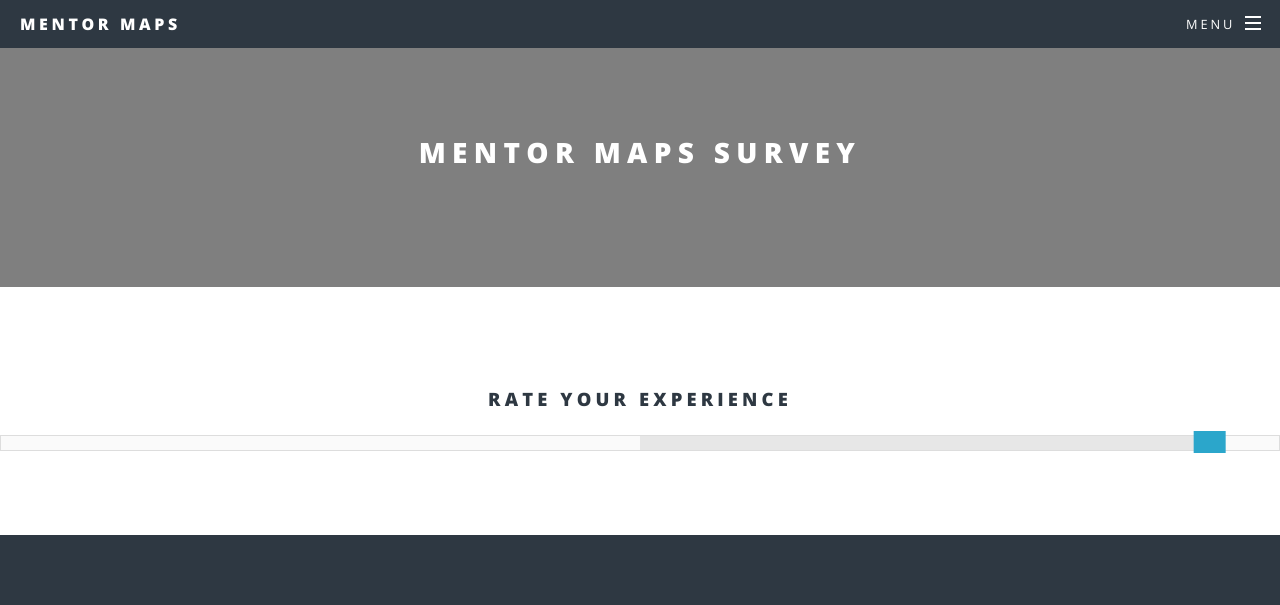
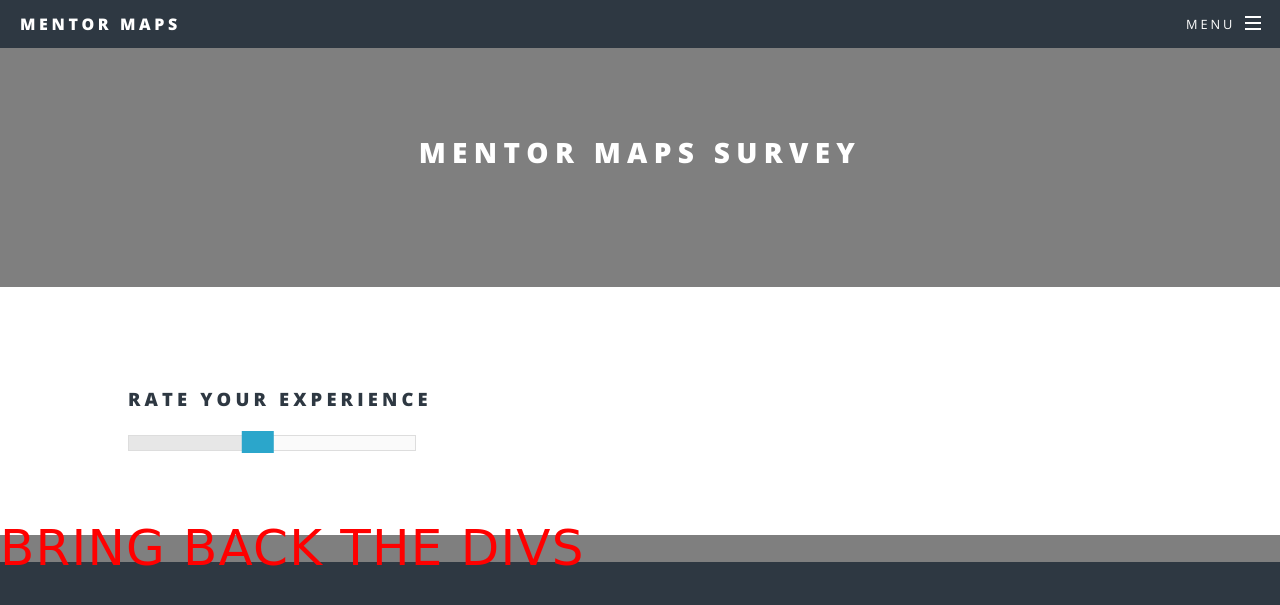
Before and after one commit to msb333-msb333/mentormaps, a PHP site: page /survey.php in a window 1280 px wide. Shown: the top 605 px of the page. Run offline with PHP 8.4, Linux system fonts and the light colour scheme; style sheets or scripts are compiled from the project's sources.

Commit message:
BRING BACK THE DIVS

```diff
--- a/survey.php
+++ b/survey.php
@@ -11,15 +11,18 @@
     <header>
         <h2>Mentor Maps Survey</h2>
     </header>
-    <section class="wrapper style5" align='center'>
+    <section class="wrapper style5" style="padding-left:10%;">
         <h3>Rate Your Experience</h3>
+        <div style="width:25%;">
                 <div class="range-slider" data-slider data-options="start: 1; end: 10;">
                     <span class="range-slider-handle" role="slider" tabindex="0"></span>
                     <span class="range-slider-active-segment"></span>
                     <input type="hidden">
                 </div>
+        </div>
     </section>
     <script>
         $(document).foundation();
     </script>
+    <div style="font-family:'comic sans ms';font-size:50px;color:red;">BRING BACK THE DIVS</div>
 </article>
```
Lines whose indentation alone changed are shown as unchanged.
